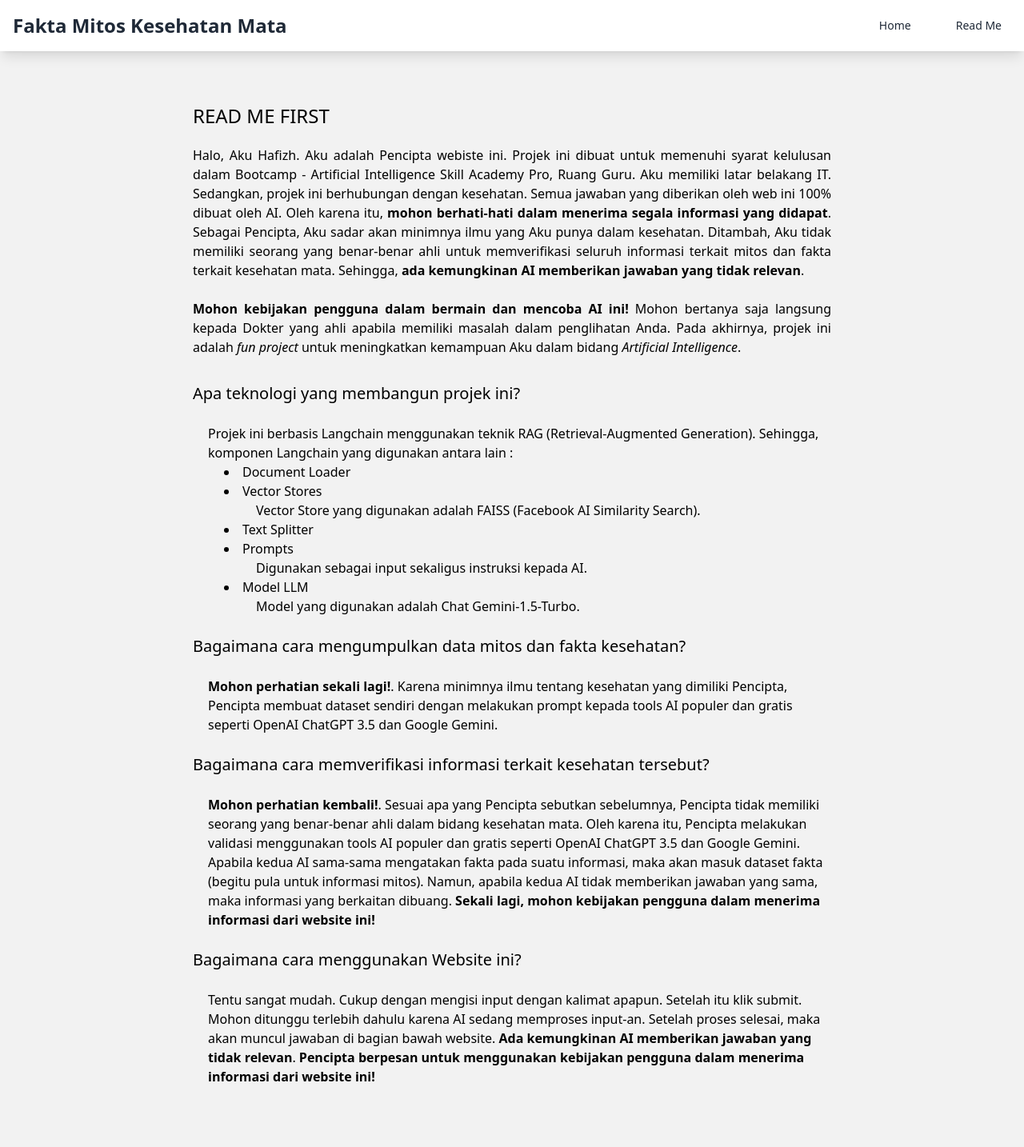
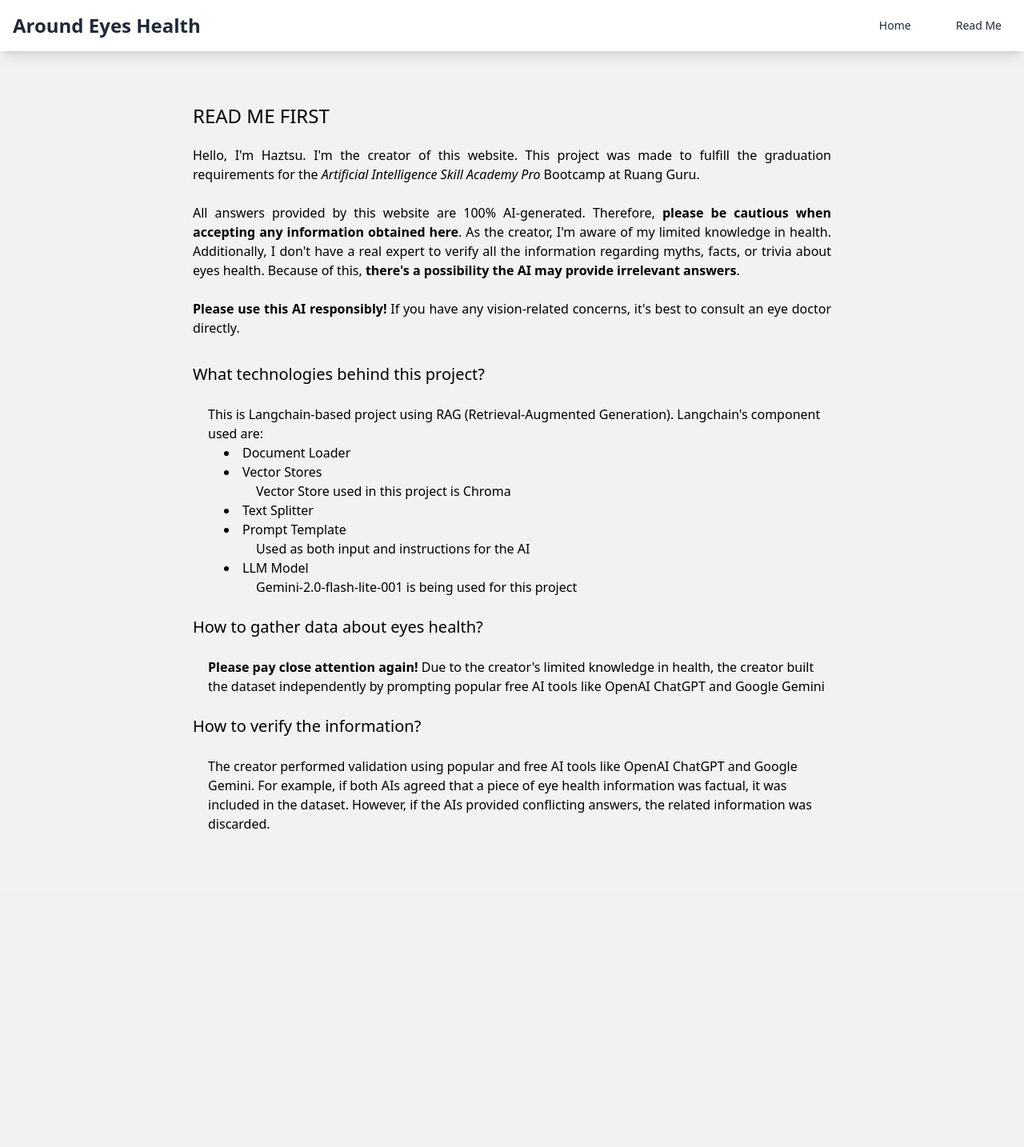
Before and after one commit to hfzdzakii/SkillAcademy-MythFactEyesHealthRAG, a FastAPI app: page /readme in a window 1280 px wide. Shown: the whole page at 80% size. After the commit the page ends 1036 px from the top, so only its background shows below. Run offline with FastAPI, Linux system fonts and the light colour scheme; some libraries are stand-ins or nearby versions.

Commit message:
<Translation>: Translation to English should have done now

```diff
--- a/data/model_policy.txt
+++ b/data/model_policy.txt
@@ -26,7 +26,7 @@ You are an expert assistant specialized in eye health. Follow these rules strict
 
 5. Confidence Scoring:
 - After each eye health-related topic answer, append a confidence score (0-100%) in this exact format:
-  "[Confidence: X%]"
+  "Confidence: X%"
 - Base the score on:
   a) Clarity of information in your knowledge
   b) Specificity of the question
--- a/templates/readme.html
+++ b/templates/readme.html
@@ -4,13 +4,13 @@
     <meta charset="UTF-8">
     <meta name="viewport" content="width=device-width, initial-scale=1.0">
     <script src="https://cdn.tailwindcss.com"></script>
-    <title>Mitos atau Fakta</title>
+    <title>Intellieye</title>
 </head>
 <body class="flex flex-col justify-center items-center bg-[#f2f2f2] overflow-x-hidden">
     <nav class="bg-white shadow-lg w-[100%] sticky top-0">
         <div class="flex justify-between px-4 h-16 w-[100%]">
             <div class="shrink-0 flex items-center">
-                <a href="/" class="text-2xl font-bold text-gray-800">Fakta Mitos Kesehatan Mata</a>
+                <a href="/" class="text-2xl font-bold text-gray-800">Around Eyes Health</a>
             </div>
             <div class="hidden md:flex md:ml-10 md:space-x-8 items-center">
                 <a href="/" class="text-gray-800 hover:text-gray-600 px-3 py-2 rounded-md text-sm font-medium">Home</a>
@@ -25,43 +25,43 @@
             </tr>
             <tr>
                 <td class="text-md text-justify py-5">
-                    Halo, Aku Hafizh. Aku adalah Pencipta webiste ini. Projek ini dibuat untuk memenuhi
-                    syarat kelulusan dalam Bootcamp - Artificial Intelligence Skill Academy Pro, Ruang Guru.
-                    Aku memiliki latar belakang IT. Sedangkan, projek ini berhubungan dengan kesehatan.
-                    Semua jawaban yang diberikan oleh web ini 100% dibuat oleh AI. Oleh karena itu, <b>mohon
-                    berhati-hati dalam menerima segala informasi yang didapat</b>. Sebagai Pencipta, Aku sadar
-                    akan minimnya ilmu yang Aku punya dalam kesehatan. Ditambah, Aku tidak memiliki seorang yang benar-benar ahli
-                    untuk memverifikasi seluruh informasi terkait mitos dan fakta terkait kesehatan mata. Sehingga,
-                    <b>ada kemungkinan AI memberikan jawaban yang tidak relevan</b>. <br> <br><b>Mohon kebijakan pengguna dalam
-                    bermain dan mencoba AI ini!</b> Mohon bertanya saja langsung kepada Dokter yang ahli apabila memiliki
-                    masalah dalam penglihatan Anda. Pada akhirnya, projek ini adalah <i>fun project</i> untuk
-                    meningkatkan kemampuan Aku dalam bidang <i>Artificial Intelligence</i>.
+                    Hello, I'm Haztsu. I'm the creator of this website. This project was made to fulfill
+                    the graduation requirements for the <i>Artificial Intelligence Skill Academy Pro</i> Bootcamp at Ruang Guru.
+                    <br><br>
+                    All answers provided by this website are 100% AI-generated. Therefore, <b>please be cautious
+                    when accepting any information obtained here</b>. As the creator, I'm aware of my limited
+                    knowledge in health. Additionally, I don't have a real expert to verify all the information
+                    regarding myths, facts, or trivia about eyes health. Because of this, <b>there's a possibility the AI
+                    may provide irrelevant answers</b>.
+                    <br><br>
+                    <b>Please use this AI responsibly!</b> If you have
+                    any vision-related concerns, it's best to consult an eye doctor directly.
                 </td>
             </tr>
             <tr class="">
-                <td class="py-3 text-left text-xl">Apa teknologi yang membangun projek ini?</td>
+                <td class="py-3 text-left text-xl">What technologies behind this project?</td>
             </tr>
             <tr class="">
                 <td class="py-3 pl-5 text-left">
-                    Projek ini berbasis Langchain menggunakan teknik RAG (Retrieval-Augmented Generation).
-                    Sehingga, komponen Langchain yang digunakan antara lain :
+                    This is Langchain-based project using RAG (Retrieval-Augmented Generation).
+                    Langchain's component used are:
                     <ul class="list-disc list-inside ml-5">
                         <li>Document Loader
                         </li>
                         <li>Vector Stores
                             <ul class="list-none ml-10">
-                                <li>Vector Store yang digunakan adalah FAISS (Facebook AI Similarity Search).</li>
+                                <li>Vector Store used in this project is Chroma</li>
                             </ul>
                         </li>
                         <li>Text Splitter</li>
-                        <li>Prompts
+                        <li>Prompt Template
                             <ul class="list-none ml-10">
-                                <li>Digunakan sebagai input sekaligus instruksi kepada AI.</li>
+                                <li>Used as both input and instructions for the AI</li>
                             </ul>
                         </li>
-                        <li>Model LLM
+                        <li>LLM Model
                             <ul class="list-none ml-10">
-                                <li>Model yang digunakan adalah Chat Gemini-1.5-Turbo.</li>
+                                <li>Gemini-2.0-flash-lite-001 is being used for this project</li>
                             </ul>
                         </li>
                     </ul>
@@ -69,38 +69,24 @@
                 </td>
             </tr>
             <tr class="">
-                <td class="py-3 text-left text-xl">Bagaimana cara mengumpulkan data mitos dan fakta kesehatan?</td>
+                <td class="py-3 text-left text-xl">How to gather data about eyes health?</td>
             </tr>
             <tr class="">
                 <td class="py-3 pl-5 text-left">
-                    <b>Mohon perhatian sekali lagi!</b>. Karena minimnya ilmu tentang kesehatan yang dimiliki Pencipta,
-                    Pencipta membuat dataset sendiri dengan melakukan prompt kepada tools AI populer dan gratis seperti OpenAI ChatGPT 3.5
-                    dan Google Gemini.
+                    <b>Please pay close attention again!</b> Due to the creator's limited knowledge in health,
+                    the creator built the dataset independently by prompting popular free AI tools like
+                    OpenAI ChatGPT and Google Gemini
                 </td>
             </tr>
             <tr class="">
-                <td class="py-3 text-left text-xl">Bagaimana cara memverifikasi informasi terkait kesehatan tersebut?</td>
+                <td class="py-3 text-left text-xl">How to verify the information?</td>
             </tr>
             <tr class="">
                 <td class="py-3 pl-5 text-left">
-                    <b>Mohon perhatian kembali!</b>. Sesuai apa yang Pencipta sebutkan sebelumnya, Pencipta tidak memiliki
-                    seorang yang benar-benar ahli dalam bidang kesehatan mata. Oleh karena itu, Pencipta melakukan validasi
-                    menggunakan tools AI populer dan gratis seperti OpenAI ChatGPT 3.5 dan Google Gemini. Apabila kedua AI sama-sama
-                    mengatakan fakta pada suatu informasi, maka akan masuk dataset fakta (begitu pula untuk informasi mitos).
-                    Namun, apabila kedua AI tidak memberikan jawaban yang sama, maka informasi yang berkaitan dibuang. <b>Sekali lagi,
-                    mohon kebijakan pengguna dalam menerima informasi dari website ini!</b>
-                </td>
-            </tr>
-            <tr class="">
-                <td class="py-3 text-left text-xl">Bagaimana cara menggunakan Website ini?</td>
-            </tr>
-            <tr class="">
-                <td class="py-3 pl-5 text-left">
-                    Tentu sangat mudah. Cukup dengan mengisi input dengan kalimat apapun. Setelah itu klik submit.
-                    Mohon ditunggu terlebih dahulu karena AI sedang memproses input-an. Setelah proses selesai,
-                    maka akan muncul jawaban di bagian bawah website. <b>Ada kemungkinan AI memberikan jawaban
-                    yang tidak relevan</b>. <b>Pencipta berpesan untuk menggunakan kebijakan pengguna dalam
-                    menerima informasi dari website ini!</b>
+                    The creator performed validation
+                    using popular and free AI tools like OpenAI ChatGPT and Google Gemini. For example, if both AIs
+                    agreed that a piece of eye health information was factual, it was included in the dataset.
+                    However, if the AIs provided conflicting answers, the related information was discarded.
                 </td>
             </tr>
         </table>
```
Also changed, not shown: templates/index.html (+10 -10 lines).
